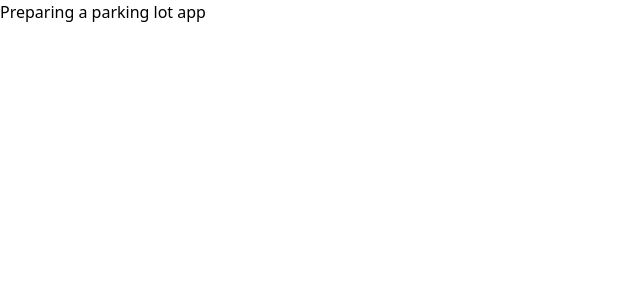
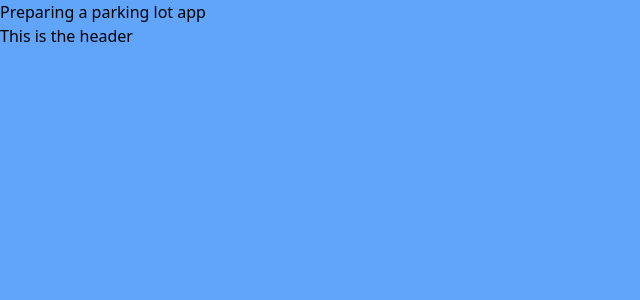
Before and after one commit to Hlulani/parking-sync, a Next.js app: page / in a window 1280 px wide. Shown: the top 300 px of the page, without its empty margins (0-640 px from the left). Built offline with nearby package versions, Linux system fonts and the light colour scheme.

Commit message:
Add css base

```diff
--- /dev/null
+++ b/components/Header.js
@@ -0,0 +1,8 @@
+function header() {
+    return (
+        <header>
+            <h1>This is the header</h1>
+        </header>
+    )
+}
+export default header
--- a/pages/index.js
+++ b/pages/index.js
@@ -1,7 +1,5 @@
 import Head from 'next/head'
-import Image from 'next/image'
-
-
+import Header from '../components/Header'
 export default function Home() {
   return (
     <div>
@@ -11,6 +9,7 @@
       </Head>
 
       <h1>Preparing a parking lot app</h1>
+      <Header />
     </div>
   )
 }
--- a/styles/globals.css
+++ b/styles/globals.css
@@ -2,3 +2,9 @@
 @tailwind base;
 @tailwind components;
 @tailwind utilities;
+
+@layer base{
+  body {
+    @apply bg-[#60A5FA]
+  }
+}
```
